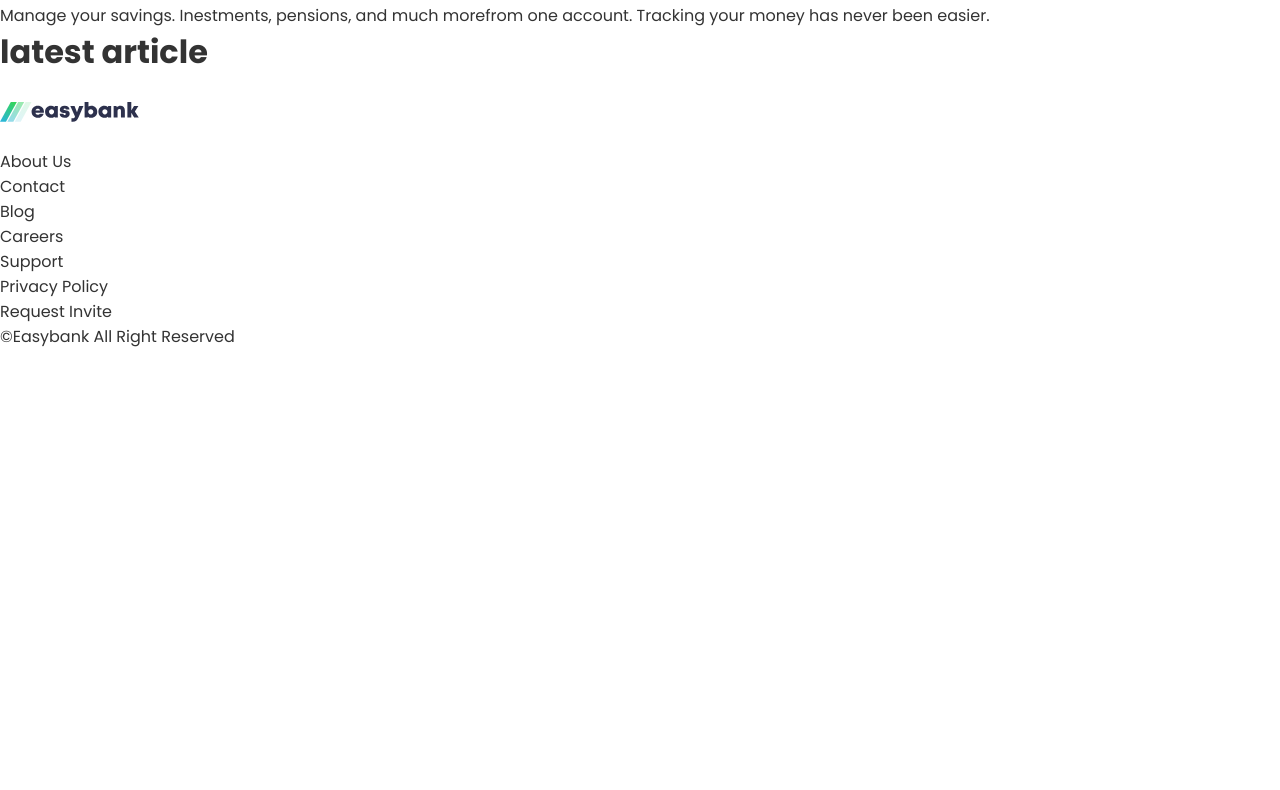
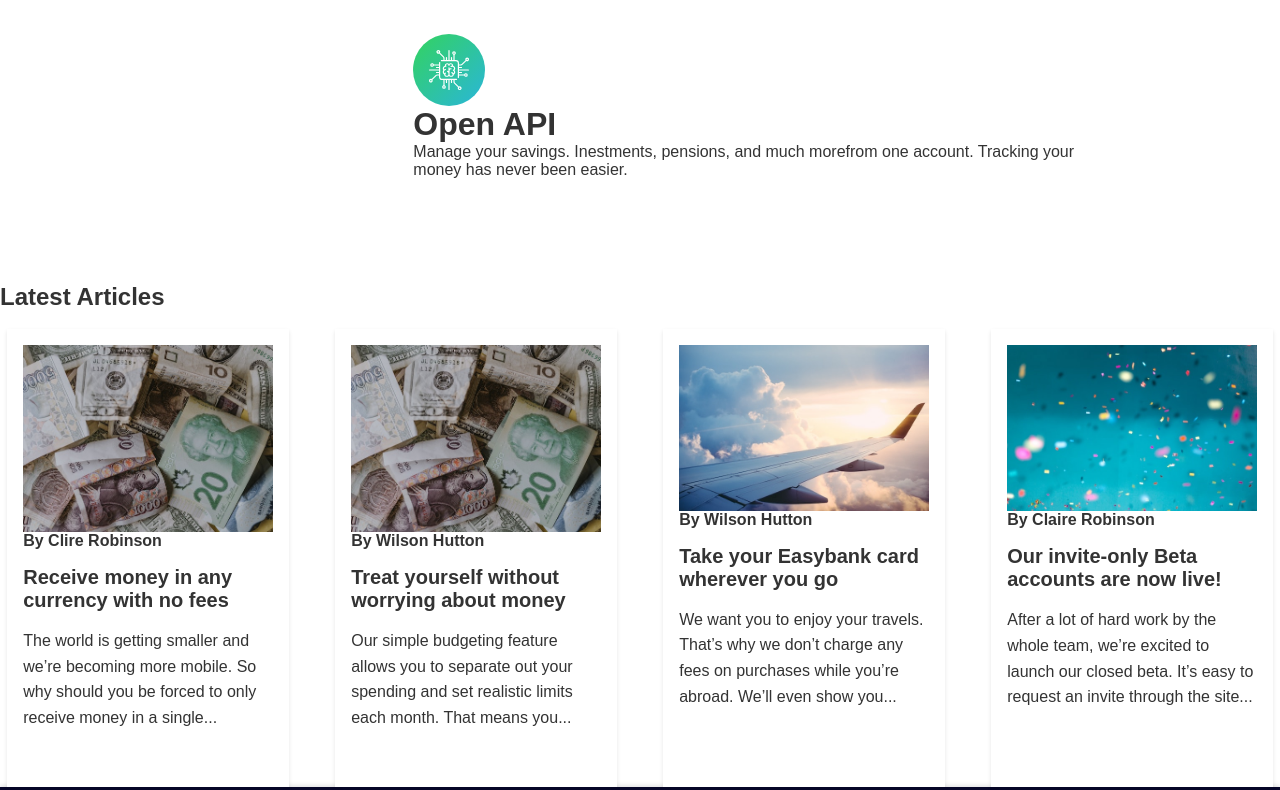
Before and after one commit to umehmictech/final-css-project, a plain HTML site: page index.html in a window 1280 px wide. Shown: the part 698-1488 px from the top of the page. Before the commit the page ends 1047 px from the top, so only its background shows below. Drawn offline with Linux system fonts and the light colour scheme.

Commit message:
latest article update

```diff
--- a/index.html
+++ b/index.html
@@ -4,6 +4,7 @@
     <meta name="viewport" content="width=device-width, initial-scale=1.0">
     <title>Easybank</title>
     <link rel="stylesheet" href="style.css">
+    <link rel="stylesheet" href="styles.css">
 </head>
 <body>
     <header>
@@ -24,7 +25,6 @@
             </div>
         </nav>
     </header>
-    <main>
         <div class="hero">
             <div class="next">
                     <h1>Next generattion digital banking</h1>
@@ -92,7 +92,40 @@
             </div>
         </div>
 
+            <h2>Latest Articles</h2>
+            <br>
+            <div class="articles-grid">
+                <article>
+                    <img src="image-currency.jpg" alt="Article Image">
+                    <h4>By Clire Robinson</h4>
+                    <a href=""><h3>Receive money in any currency with no fees</h3></a>
+                    <p>The world is getting smaller and we’re becoming more mobile. So why should you be forced to only receive money in a single...</p>
+                </article>
+                <article>
+                    <img src="image-currency.jpg" alt="Article Image">
+                    <h4>By Wilson Hutton</h4>
+                    <a href=""><h3>Treat yourself without worrying about money</h3></a>
+                    <p>Our simple budgeting feature allows you to separate out your spending and set realistic limits each month. That means you...</p>
+                </article>
+                <article>
+                    <img src="image-plane.jpg" alt="Article Image">
+                    <h4>By Wilson Hutton</h4>
+                    <a href=""><h3>Take your Easybank card wherever you go</h3></a>
+                    <p>We want you to enjoy your travels. That’s why we don’t charge any fees on purchases while you’re abroad. We’ll even show you...</p>
+                </article>
+                <article>
+                    <img src="image-confetti.jpg" alt="Article Image">
+                    <h4>By Claire Robinson</h4>
+                    <a href=""><h3>Our invite-only Beta accounts are now live!</h3></a>
+                    <p>After a lot of hard work by the whole team, we’re excited to launch our closed beta. It’s easy to request an invite through the site...</p>
+                </article>
+            </div>
+
+
+
     </main>
+
+</body>
 <footer>
     <div class="footer-content">
         <div class="logo">
@@ -121,5 +154,4 @@
         </div>
     </div>
 </footer>
-</body>
 </html>
--- a/style.css
+++ b/style.css
@@ -78,7 +78,7 @@ main{
     main .hero{
         width: 100%;
         height: 100vh;
-
+    }
     header nav .hamburger span{
         display: inline-block;
         width: 90%;
@@ -210,8 +210,8 @@ main{
         display: flex;
         flex-direction: column;
         gap: 3rem;
+    }
 
-    }
     .flc:hover{
         color:#31c17b ;
     }
```
Lines whose indentation alone changed are shown as unchanged.
